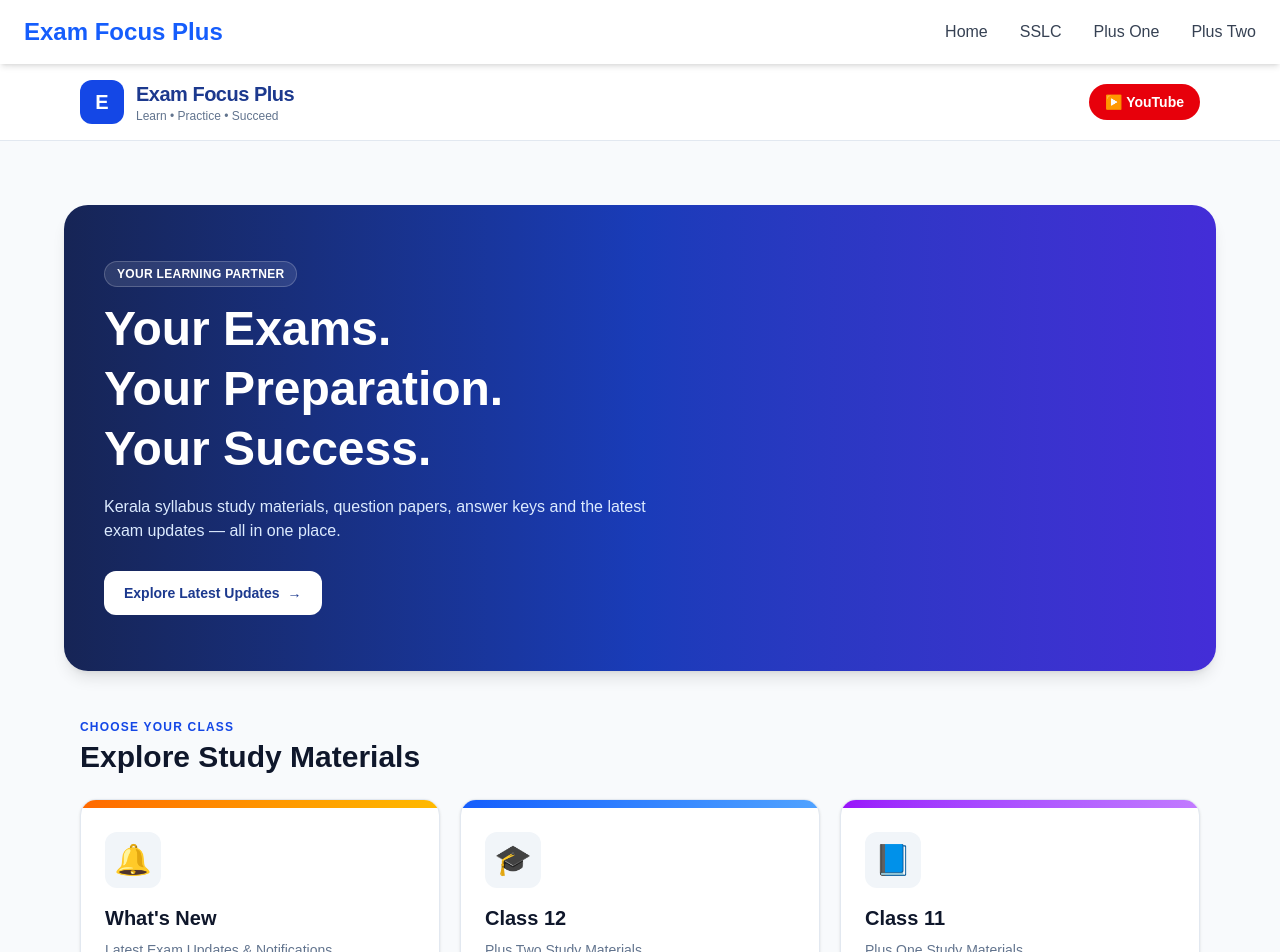
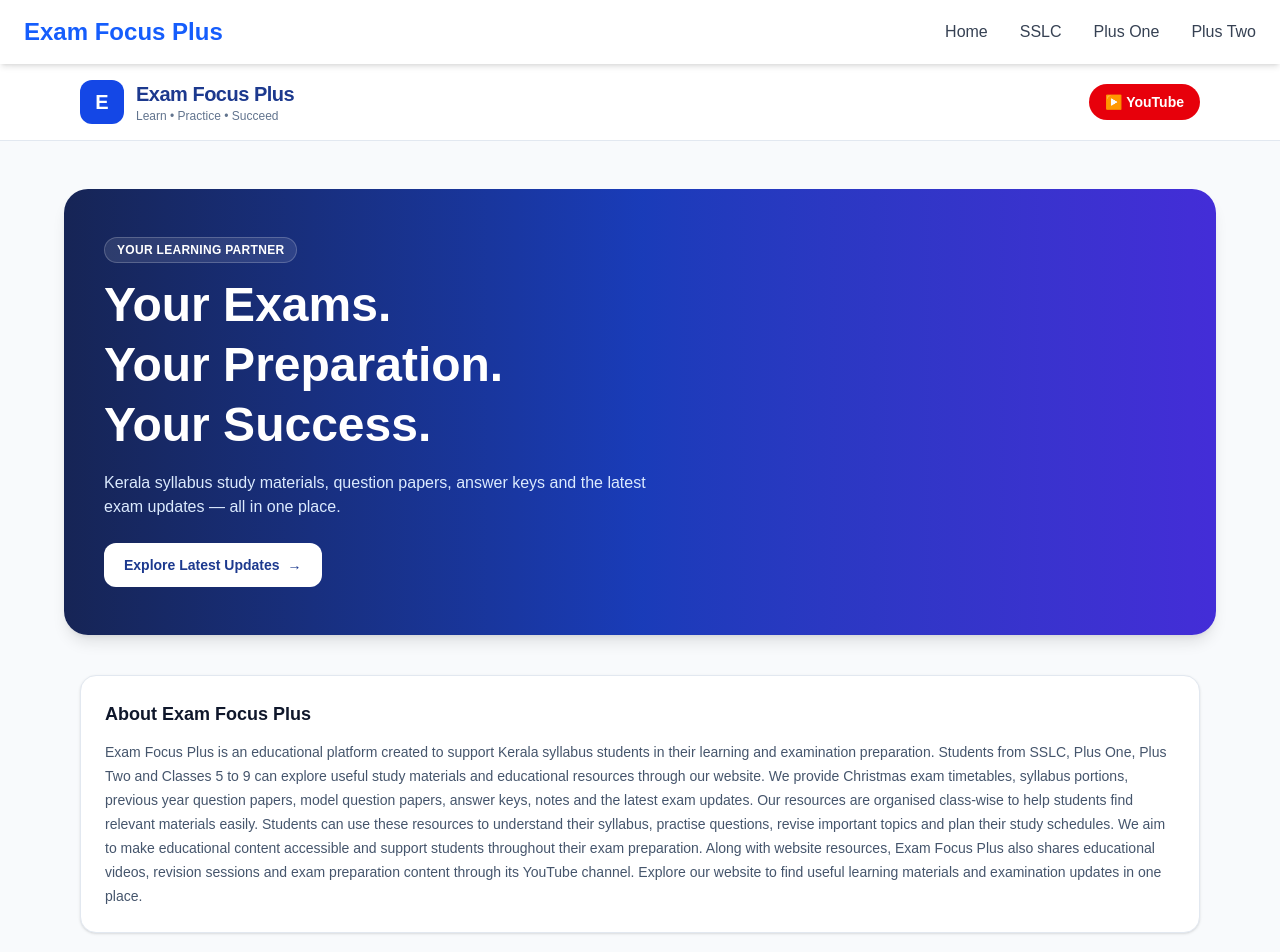
Before and after one commit to examfocusplus/exam-focus-plus, a Next.js app: page / in a window 1280 px wide. Shown: the top 952 px of the page. Built offline with nearby package versions, Linux system fonts and the light colour scheme.

Commit message:
Add homepage description and SEO keywords

```diff
--- a/app/page.tsx
+++ b/app/page.tsx
@@ -4,7 +4,7 @@ import Link from "next/link";
 export const metadata: Metadata = {
   title: "Exam Focus Plus | Kerala School Study Materials",
   description:
-    "Exam Focus Plus is an educational website created to support Kerala syllabus students with useful study materials and examination resources. Students from SSLC, Plus One, Plus Two, and Classes 5 to 9 can explore a wide range of learning resources through our website. We provide Christmas exam timetables, syllabus portions, previous year question papers, model question papers, answer keys, notes, and the latest educational updates. Our resources are organised by class and subject to help students find the materials they need easily. Students can use these resources to understand their syllabus, practise questions, prepare for examinations, and revise important topics. We aim to make educational materials accessible and help students plan their exam preparation more effectively. Exam Focus Plus also shares educational videos, revision sessions, and exam preparation content through its YouTube channel. Explore our website to find relevant Kerala school study resources and examination updates in one convenient place.",
+    "Exam Focus Plus is an educational platform for Kerala syllabus students. Find SSLC, Plus One, Plus Two and Class 5 to 9 study materials, examination timetables, syllabus portions, previous year question papers, model question papers, answer keys, notes and educational updates. Our class-wise and subject-wise resources help students find useful materials for exam preparation, practice and revision. Explore Kerala school examination resources and learning content in one convenient place.",
   keywords: [
     "Exam Focus Plus",
     "Kerala syllabus study materials",
@@ -40,7 +40,7 @@ export const metadata: Metadata = {
   openGraph: {
     title: "Exam Focus Plus | Kerala School Study Materials",
     description:
-      "Find Kerala syllabus study materials, examination timetables, syllabus portions, question papers, answer keys and educational updates for SSLC, Plus One, Plus Two and Classes 5 to 9.",
+      "Explore Kerala syllabus study materials, exam timetables, portions, question papers, answer keys and educational updates for SSLC, Plus One, Plus Two and Classes 5 to 9.",
     url: "https://examfocusplus.in/",
     siteName: "Exam Focus Plus",
     type: "website",
@@ -146,8 +146,8 @@ export default function Home() {
       </header>
 
       {/* Hero Section */}
-      <section className="px-4 pb-8 pt-10 sm:pb-12 sm:pt-16">
-        <div className="mx-auto max-w-6xl overflow-hidden rounded-3xl bg-gradient-to-r from-blue-950 via-blue-800 to-indigo-700 px-5 py-10 text-white shadow-lg sm:px-10 sm:py-14">
+      <section className="px-4 pb-7 pt-8 sm:pb-10 sm:pt-12">
+        <div className="mx-auto max-w-6xl overflow-hidden rounded-3xl bg-gradient-to-r from-blue-950 via-blue-800 to-indigo-700 px-5 py-8 text-white shadow-lg sm:px-10 sm:py-12">
           <p className="mb-3 inline-block rounded-full border border-white/20 bg-white/10 px-3 py-1 text-xs font-semibold tracking-wide">
             YOUR LEARNING PARTNER
           </p>
@@ -167,10 +167,38 @@ export default function Home() {
 
           <Link
             href="/latest-updates"
-            className="mt-7 inline-flex items-center gap-2 rounded-xl bg-white px-5 py-3 text-sm font-bold text-blue-900 transition hover:bg-blue-50"
+            className="mt-6 inline-flex items-center gap-2 rounded-xl bg-white px-5 py-3 text-sm font-bold text-blue-900 transition hover:bg-blue-50"
           >
             Explore Latest Updates <span>→</span>
           </Link>
+        </div>
+      </section>
+
+      {/* About Exam Focus Plus - Visible SEO Description */}
+      <section className="mx-auto max-w-6xl px-4 pb-7">
+        <div className="rounded-2xl border border-slate-200 bg-white p-5 shadow-sm sm:p-6">
+          <h2 className="mb-3 text-lg font-extrabold text-slate-900">
+            About Exam Focus Plus
+          </h2>
+
+          <p className="text-sm leading-6 text-slate-600">
+            Exam Focus Plus is an educational platform created to support
+            Kerala syllabus students in their learning and examination
+            preparation. Students from SSLC, Plus One, Plus Two and Classes
+            5 to 9 can explore useful study materials and educational
+            resources through our website. We provide Christmas exam
+            timetables, syllabus portions, previous year question papers,
+            model question papers, answer keys, notes and the latest exam
+            updates. Our resources are organised class-wise to help students
+            find relevant materials easily. Students can use these resources
+            to understand their syllabus, practise questions, revise important
+            topics and plan their study schedules. We aim to make educational
+            content accessible and support students throughout their exam
+            preparation. Along with website resources, Exam Focus Plus also
+            shares educational videos, revision sessions and exam preparation
+            content through its YouTube channel. Explore our website to find
+            useful learning materials and examination updates in one place.
+          </p>
         </div>
       </section>
 
```
